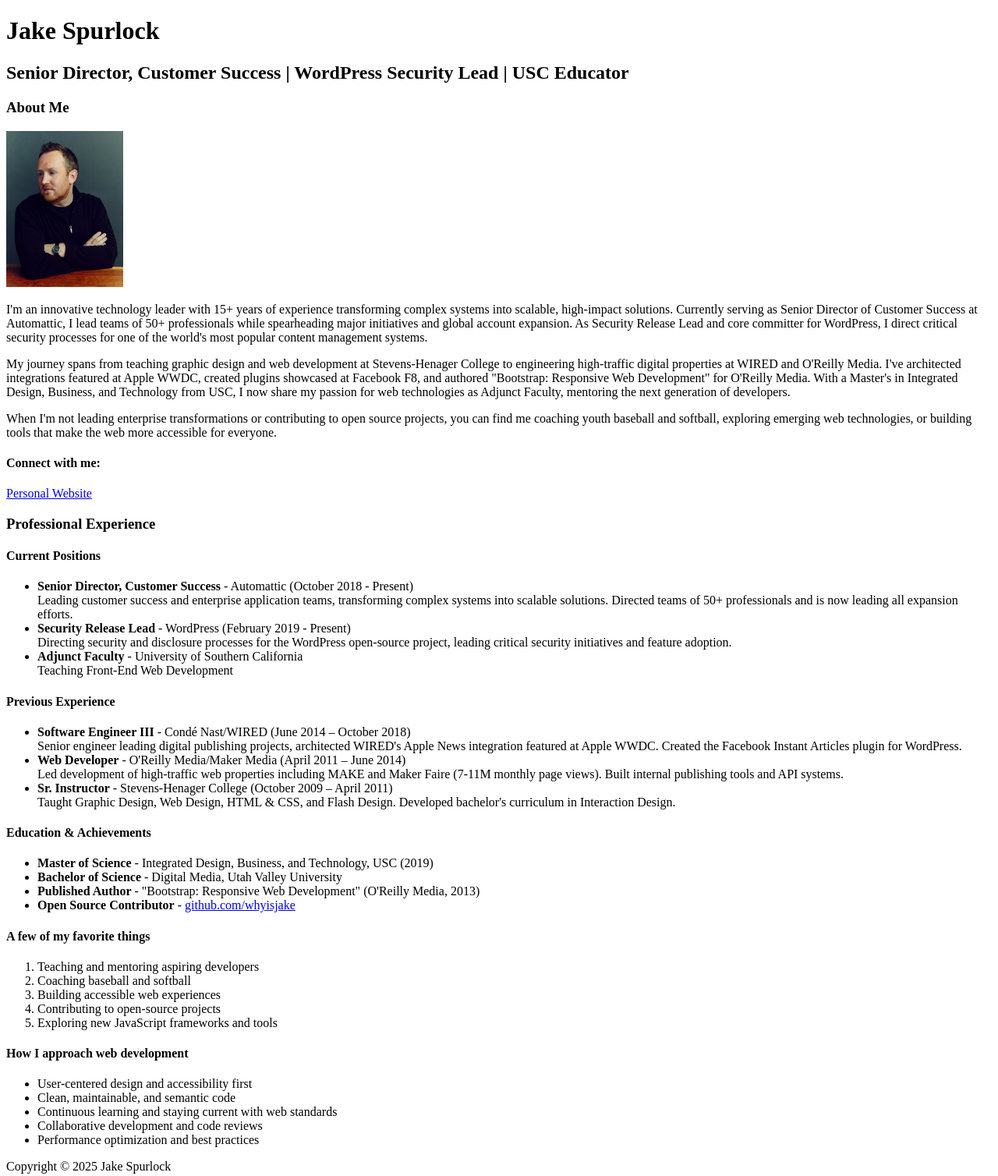
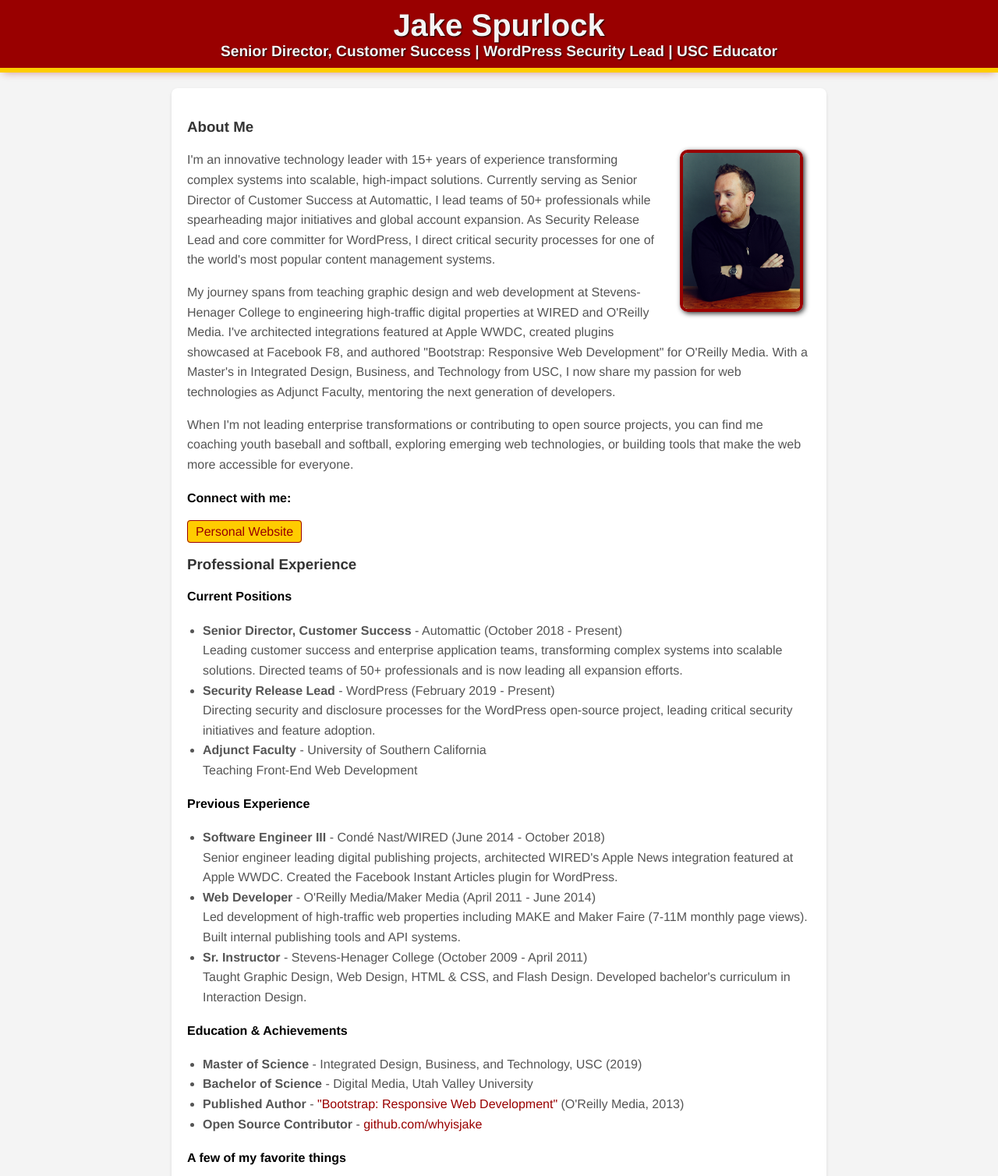
Before and after one commit to whyisjake/Front-End-Web-Programming-2025, a plain HTML site: page week-02/index.html in a window 1280 px wide. Shown: the top 1508 px of the page at 78% size. Drawn offline with Linux system fonts and the light colour scheme.

Commit message:
Kinda finish up week 2

```diff
--- a/week-02/index.html
+++ b/week-02/index.html
@@ -7,7 +7,7 @@ career history, and achievements are factually accurate and belong to Jake Spurl
 The professor (Jake Spurlock) provided the content direction, personal details, and
 made manual edits to ensure accuracy and completeness.
 -->
-<html>
+<html lang="en">
 
 <head>
   <meta charset="utf-8">
@@ -15,38 +15,44 @@ made manual edits to ensure accuracy and completeness.
   <title>Jake Spurlock - Front End Web Engineer - USC</title>
   <meta name="description" content="">
   <meta name="viewport" content="width=device-width, initial-scale=1">
-  <link rel="stylesheet" href="">
+  <link rel="stylesheet" href="style.css">
 </head>
 
 <body>
   <header>
-    <h1>Jake Spurlock</h1>
-    <h2>Senior Director, Customer Success | WordPress Security Lead | USC Educator</h2>
+    <h1 id="title" class="page-title">Jake Spurlock</h1>
+    <div class="subtitle">
+      <h2>Senior Director, Customer Success | WordPress Security Lead | <span class="red-text">USC</span> Educator</h2>
+    </div>
   </header>
   <main>
     <section>
       <h3>About Me</h3>
 
-      <a href="https://jakespurlock.com">
-        <img src="images/profile.jpg" style="height:200px;width:auto;" alt="Headshot of Jake Spurlock"
-          title="Jake Spurlock">
-      </a>
+      <div id="profile-pic">
+        <a href=" https://jakespurlock.com">
+          <img src="images/profile.jpg" alt="Headshot of Jake Spurlock" title="Jake Spurlock">
+        </a>
+      </div>
 
-      <p>I'm an innovative technology leader with 15+ years of experience transforming complex systems into scalable,
-        high-impact solutions. Currently serving as Senior Director of Customer Success at Automattic, I lead teams of
-        50+ professionals while spearheading major initiatives and global account expansion. As Security Release Lead
-        and core committer for WordPress, I direct critical security processes for one of the world's most popular
+      <p>I'm an innovative technology leader with 15+ years of experience transforming complex systems into
+        scalable, high-impact solutions. Currently serving as Senior Director of Customer Success at Automattic, I lead
+        teams
+        of 50+ professionals while spearheading major initiatives and global account expansion. As Security Release
+        Lead and core committer for WordPress, I direct critical security processes for one of the world's most popular
         content management systems.
       </p>
 
       <p>My journey spans from teaching graphic design and web development at Stevens-Henager College to engineering
         high-traffic digital properties at WIRED and O'Reilly Media. I've architected integrations featured at Apple
         WWDC, created plugins showcased at Facebook F8, and authored "Bootstrap: Responsive Web Development" for
-        O'Reilly Media. With a Master's in Integrated Design, Business, and Technology from USC, I now share my passion
+        O'Reilly Media. With a Master's in Integrated Design, Business, and Technology from USC, I now share my
+        passion
         for web technologies as Adjunct Faculty, mentoring the next generation of developers.</p>
 
       <p>When I'm not leading enterprise transformations or contributing to open source projects, you can find me
-        coaching youth baseball and softball, exploring emerging web technologies, or building tools that make the web
+        coaching youth baseball and softball, exploring emerging web technologies, or building tools that make the
+        web
         more accessible for everyone.</p>
 
       <h4>Connect with me:</h4>
@@ -59,7 +65,8 @@ made manual edits to ensure accuracy and completeness.
       <h4>Current Positions</h4>
       <ul>
         <li><strong>Senior Director, Customer Success</strong> - Automattic (October 2018 - Present)
-          <br>Leading customer success and enterprise application teams, transforming complex systems into scalable
+          <br>Leading customer success and enterprise application teams, transforming complex systems into
+          scalable
           solutions. Directed teams of 50+ professionals and is now leading all expansion efforts.
         </li>
         <li><strong>Security Release Lead</strong> - WordPress (February 2019 - Present)
@@ -73,15 +80,17 @@ made manual edits to ensure accuracy and completeness.
 
       <h4>Previous Experience</h4>
       <ul>
-        <li><strong>Software Engineer III</strong> - Condé Nast/WIRED (June 2014 – October 2018)
-          <br>Senior engineer leading digital publishing projects, architected WIRED's Apple News integration featured
+        <li><strong>Software Engineer III</strong> - Condé Nast/WIRED (June 2014 - October 2018)
+          <br>Senior engineer leading digital publishing projects, architected WIRED's Apple News integration
+          featured
           at Apple WWDC. Created the Facebook Instant Articles plugin for WordPress.
         </li>
-        <li><strong>Web Developer</strong> - O'Reilly Media/Maker Media (April 2011 – June 2014)
-          <br>Led development of high-traffic web properties including MAKE and Maker Faire (7-11M monthly page views).
+        <li><strong>Web Developer</strong> - O'Reilly Media/Maker Media (April 2011 - June 2014)
+          <br>Led development of high-traffic web properties including MAKE and Maker Faire (7-11M monthly page
+          views).
           Built internal publishing tools and API systems.
         </li>
-        <li><strong>Sr. Instructor</strong> - Stevens-Henager College (October 2009 – April 2011)
+        <li><strong>Sr. Instructor</strong> - Stevens-Henager College (October 2009 - April 2011)
           <br>Taught Graphic Design, Web Design, HTML & CSS, and Flash Design. Developed bachelor's curriculum in
           Interaction Design.
         </li>
@@ -91,7 +100,9 @@ made manual edits to ensure accuracy and completeness.
       <ul>
         <li><strong>Master of Science</strong> - Integrated Design, Business, and Technology, USC (2019)</li>
         <li><strong>Bachelor of Science</strong> - Digital Media, Utah Valley University</li>
-        <li><strong>Published Author</strong> - "Bootstrap: Responsive Web Development" (O'Reilly Media, 2013)</li>
+        <li><strong>Published Author</strong> - <a href="https://amzn.to/4lWK925">"Bootstrap: Responsive Web
+            Development"</a> (O'Reilly Media, 2013)
+        </li>
         <li><strong>Open Source Contributor</strong> - <a href="https://github.com/whyisjake"
             target="_blank">github.com/whyisjake</a></li>
       </ul>
--- /dev/null
+++ b/week-02/style.css
@@ -0,0 +1,174 @@
+/*
+  AI Disclosure: Portions of this CSS file may have been generated or assisted by AI tools (e.g., GitHub Copilot).
+  All code has been reviewed and adapted by a human contributor.
+
+  ==========================================================================
+  Table of Contents
+  ==========================================================================
+
+  1. Color Palette
+  2. Base Styles
+  3. Header Styles
+  4. Main Content Styles
+  5. Profile Picture Styles
+  6. Footer Styles
+  7. Link Styles
+  8. Typography
+  ========================================================================== */
+
+/* ==========================================================================
+  1. Color Palette
+  ========================================================================== */
+
+:root {
+  --usc-cardinal: #990000;
+  --usc-gold: #ffcc00;
+  --neutral-dark: #333333;
+  --neutral-light: #f4f4f4;
+  --neutral-white: #ffffff;
+}
+/* ==========================================================================
+  2. Base Styles
+  ========================================================================== */
+
+body {
+  margin: 0;
+  padding: 0;
+  font-family: "Helvetica Neue", Helvetica, "San Francisco", sans-serif;
+  background-color: #f4f4f4;
+}
+
+/* ==========================================================================
+  3. Header Styles
+  ========================================================================== */
+
+header {
+  padding: 10px 0;
+  text-align: center;
+  border-bottom: 6px solid var(--usc-gold);
+  background-color: var(--usc-cardinal);
+  color: var(--neutral-white);
+  box-shadow: 0 4px 10px -4px rgba(153, 0, 0, 0.4);
+}
+
+header h1, header h2 {
+  margin: 0;
+  text-shadow: 1px 1px 2px rgba(0, 0, 0, 0.9);
+  color: var(--neutral-light);
+}
+
+header h1 {
+  font-size: 2.5em;
+}
+
+header h2 {
+  font-size: 1.2em;
+}
+
+/* ==========================================================================
+  4. Main Content Styles
+  ========================================================================== */
+
+main {
+  max-width: 800px;
+  margin: 20px auto;
+  padding: 20px;
+  background-color: var(--neutral-white);
+  border-radius: 8px;
+  box-shadow: 0 2px 4px rgba(0, 0, 0, 0.1);
+}
+
+/* ==========================================================================
+  5. Profile Picture Styles
+  ========================================================================== */
+
+#profile-pic {
+  float: right;
+  margin: 0 0 10px 10px;
+  text-align: center;
+}
+
+#profile-pic a {
+  background-color: transparent;
+  text-decoration: none;
+  box-shadow: none;
+  border: none;
+}
+
+#profile-pic a img {
+  height: 200px;
+  width: auto;
+  border-radius: 10px;
+  border: 4px solid var(--usc-cardinal);
+  box-shadow: var(--neutral-dark) 2px 2px 6px;
+}
+
+/* ==========================================================================
+  6. Footer Styles
+  ========================================================================== */
+
+footer {
+  padding: 10px 0;
+  text-align: center;
+  position: relative;
+  bottom: 0;
+  width: 100%;
+  border-top: 6px solid #ffcc00;
+  background-color: var(--usc-cardinal);
+  color: var(--neutral-white);
+  box-shadow: 0 4px 8px -4px rgba(153, 0, 0, 0.15); /* subtle cardinal shadow for texture */
+}
+
+footer p {
+  margin: 10px;
+  color: var(--neutral-white);
+}
+
+/* ==========================================================================
+  7. Link Styles
+  ========================================================================== */
+
+a {
+  padding: 5px 10px;
+  border-radius: 4px;
+  border: 1px solid var(--usc-cardinal);
+  background-color: var(--usc-gold);
+  color: var(--usc-cardinal);
+  text-decoration: none;
+}
+
+a:hover {
+  box-shadow: 0 2px 8px rgba(153, 0, 0, 0.25);
+  transition: box-shadow 0.3s ease;
+}
+
+/* ==========================================================================
+  8. Typography
+  ========================================================================== */
+
+h1, h2, h3 {
+  color: #333;
+}
+
+p, li {
+  line-height: 1.6;
+  color: #555;
+}
+
+ul, ol {
+  padding-left: 20px;
+}
+
+ul a, ol a {
+  padding: 0;
+  border: none;
+  background: none;
+  color: var(--usc-cardinal);
+  border-radius: 0;
+  box-shadow: none;
+}
+
+ul a:hover, ol a:hover {
+  box-shadow: none;
+  text-decoration: underline;
+}
```
